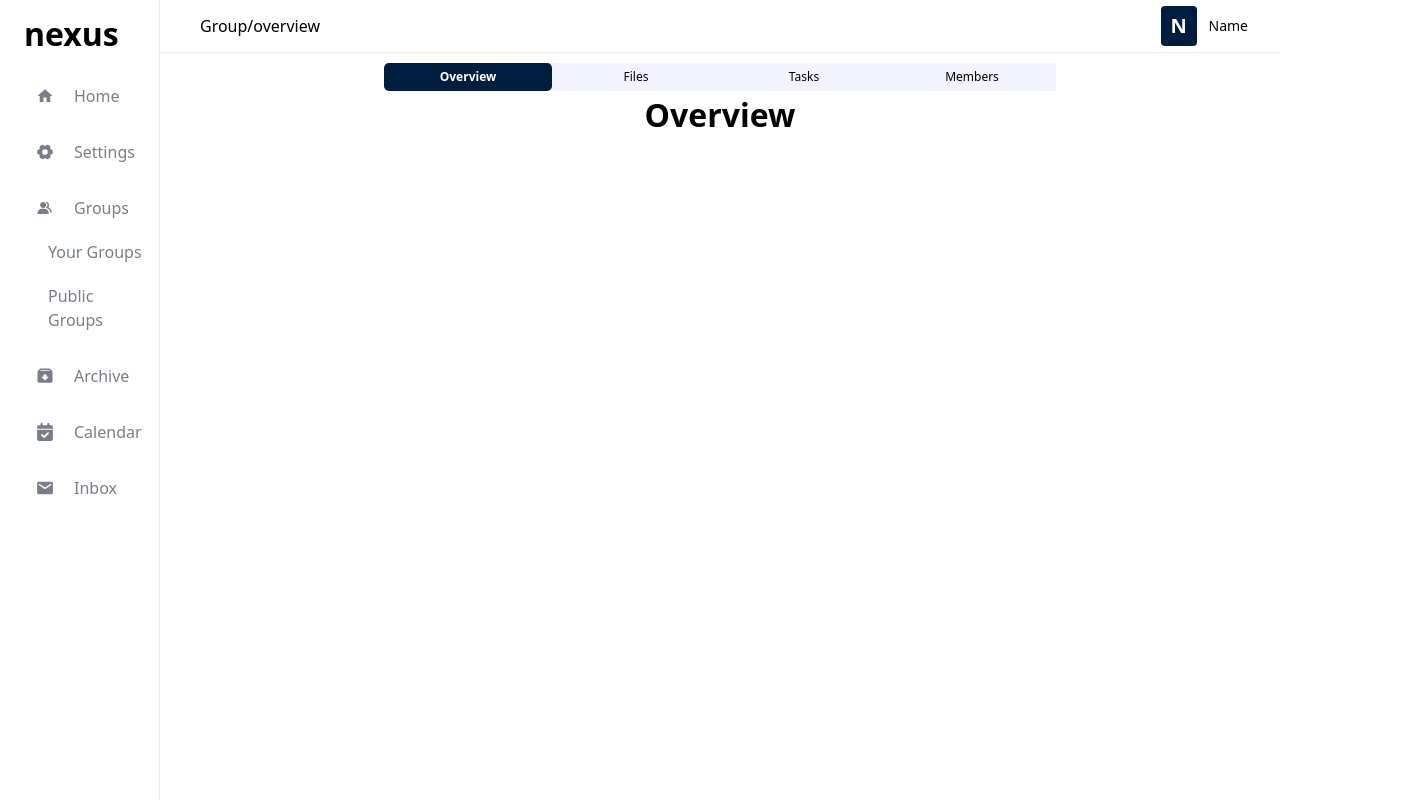
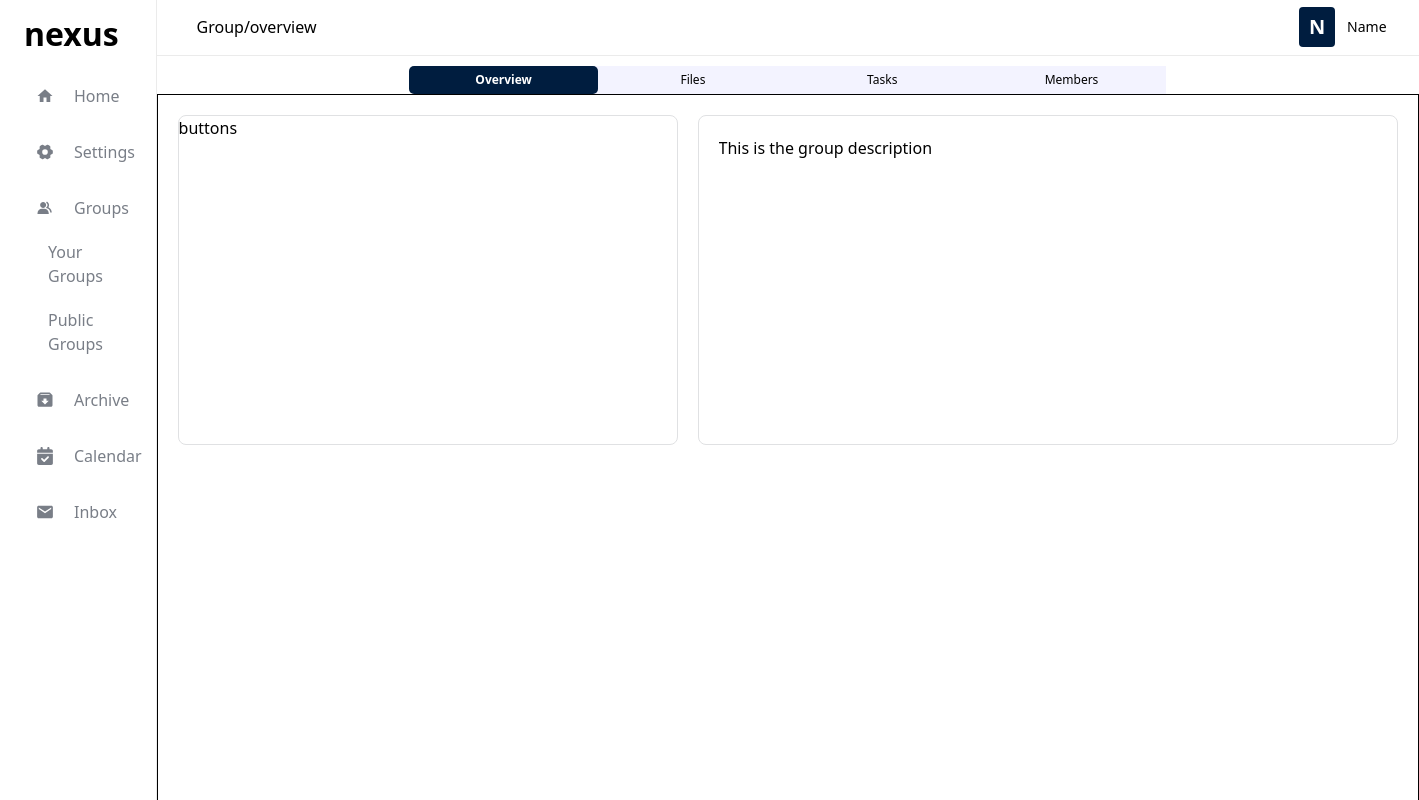
Before and after one commit to mebz2/nexus, a React (Vite) app in the folder client/: page /group/overview in a window 1280 px wide. Shown: the top 800 px of the page, 1419 px wide, since content can reach past the window. Built offline with nearby package versions, Linux system fonts and the light colour scheme.

Commit message:
moved from components to subpages

```diff
--- a/client/src/App.tsx
+++ b/client/src/App.tsx
@@ -10,7 +10,7 @@ import {
 	Settings,
 	Calendar,
 } from "./pages";
-import { Files, Members, Overview, Tasks } from "./pages/Group/components";
+import { Files, Members, Overview, Tasks } from "./pages/Group/subpages";
 function App() {
 	return (
 		<BrowserRouter>
--- a/client/src/pages/Group/components/Overview.tsx
+++ /dev/null
@@ -1,5 +0,0 @@
-const Overview = () => {
-  return <h1>Overview</h1>;
-};
-
-export default Overview;
--- /dev/null
+++ b/client/src/pages/Group/subpages/Overview.tsx
@@ -0,0 +1,16 @@
+const Overview = () => {
+	return (
+		<div className="border w-full h-200 overflow-y-auto">
+			<div className="w-full flex p-5 box-border gap-5 justify-center">
+				<div className="h-[330px] w-[500px] border  border-border rounded-lg">
+					buttons
+				</div>
+				<div className="h-[330px] w-[700px] border border-border rounded-lg p-5 box-border">
+					<p className="line-clamp-3">This is the group description </p>
+				</div>
+			</div>
+		</div>
+	);
+};
+
+export default Overview;
```
Also changed, not shown: client/src/pages/Group/subpages/Files.tsx (renamed from client/src/pages/Group/components/Files.tsx), client/src/pages/Group/subpages/Members.tsx (renamed from client/src/pages/Group/components/Members.tsx), client/src/pages/Group/subpages/Tasks.tsx (renamed from client/src/pages/Group/components/Tasks.tsx), client/src/pages/Group/subpages/index.ts (renamed from client/src/pages/Group/components/index.ts).
